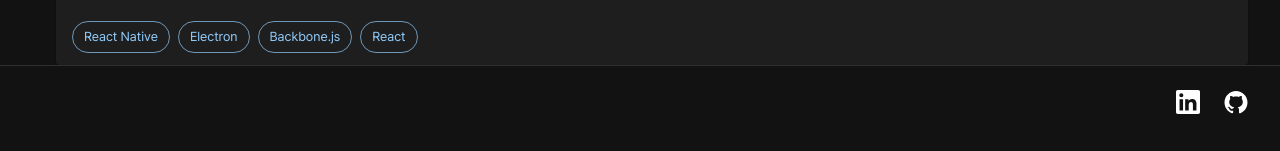
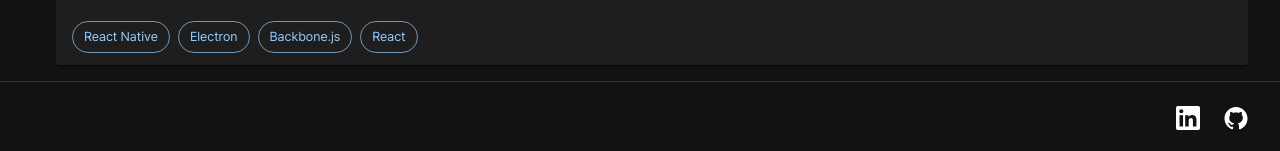
Before and after one commit to Auxilia606/ythong-me, a Next.js app: page /experience in a window 1280 px wide. Shown: the part 1211-1362 px from the top of the page. Built offline with nearby package versions, Linux system fonts and the light colour scheme; what @mui/material-nextjs would draw is missing.

Commit message:
Style: Footer 상단 마진 추가

```diff
--- a/src/widgets/app-footer/ui/app-footer.tsx
+++ b/src/widgets/app-footer/ui/app-footer.tsx
@@ -11,6 +11,7 @@ export function AppFooter() {
     <Box
       component="footer"
       sx={{
+        mt: 2,
         py: 2,
         minHeight: 72,
         borderTop: "1px solid",
```
